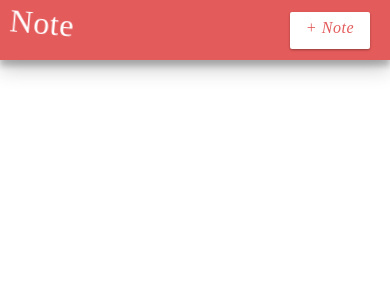
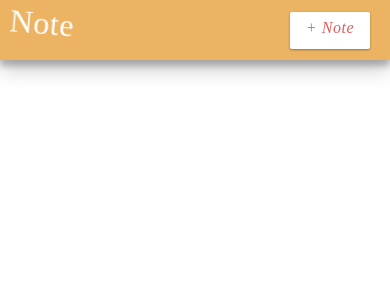
Before and after one commit to bennypaulino/react-note-app, a React (Create React App) app: page / in a window 390 px wide. Shown: the top 300 px of the page. Built offline with nearby package versions, Linux system fonts and the light colour scheme.

Commit message:
Change background-color for nav-bar

```diff
--- a/src/App.css
+++ b/src/App.css
@@ -65,7 +65,7 @@
 
 .nav-container {
   height: 60px;
-  background-color: rgb(228, 91, 91);
+  background-color: rgb(235, 179, 98);
   box-shadow: 0 10px 20px rgba(0,0,0,0.19), 0 6px 6px rgba(0,0,0,0.23);
   padding-left: 40px;
   padding-right: 40px;
@@ -110,14 +110,14 @@
 }
 
 .nav-button:hover {
-  background: rgb(230, 230, 230);
+  background: rgb(239, 239, 239);
   box-shadow: 0 2px 6px rgba(0,0,0,0.12), 0 2px 4px rgba(0,0,0,0.24);
 }
 
 @media only screen and (max-width: 500px) {
   .nav-container {
     height: 60px;
-    background-color: rgb(228, 91, 91);
+    background-color: rgb(235, 179, 98);
     box-shadow: 0 10px 20px rgba(0,0,0,0.19), 0 6px 6px rgba(0,0,0,0.23);
     padding-left: 10px;
     padding-right: 10px;
```
